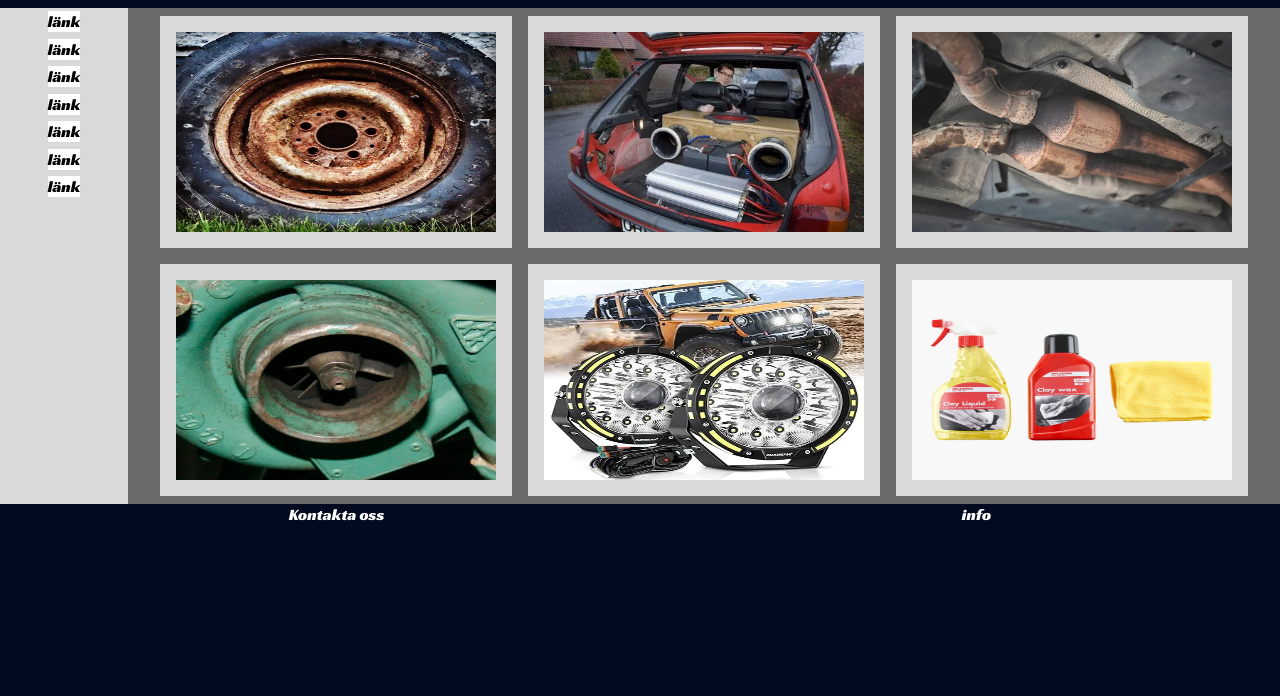
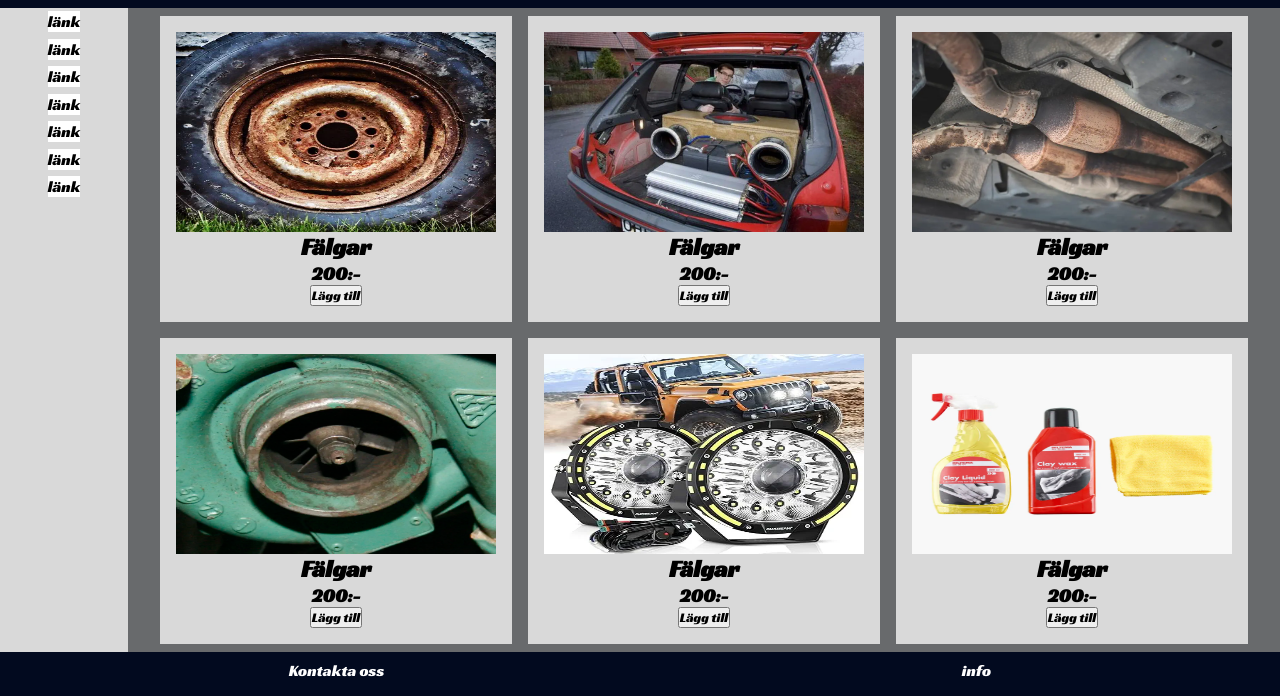
Before and after one commit to TE22E-Jinneklint-Filip/Webbshop, a plain HTML site: page index.html in a window 1280 px wide. Shown: the part 104-800 px from the top of the page. Drawn offline with Linux system fonts and the light colour scheme.

Commit message:
Fix av meny knapp för mobil och surfplatta och la till namn pris och knappar till produkterna

```diff
--- a/index.html
+++ b/index.html
@@ -19,7 +19,9 @@
       <img src="img/Kundvagn.webp" alt="kundvagn" />
     </header>
     <nav>
-      <button><p>meny</p></button>
+      <button>
+        <p>meny</p>
+      </button>
     </nav>
     <main>
       <aside>
@@ -36,17 +38,39 @@
       <div class="produkter">
         <div class="produkt">
           <img src="img/Rostig fälg.webp" alt="Sport fälgar" />
+          <h2>Fälgar</h2>
+          <h3>200:-</h3>
+          <button><p>Lägg till</p></button>
         </div>
-        <div class="produkt"><img src="img/Baslåda.webp" alt="Baslåda" /></div>
+        <div class="produkt">
+          <img src="img/Baslåda.webp" alt="Baslåda" />
+          <h2>Fälgar</h2>
+          <h3>200:-</h3>
+          <button><p>Lägg till</p></button>
+        </div>
         <div class="produkt">
           <img src="img/rostiga rör.webp" alt="Sport avgassystem" />
+          <h2>Fälgar</h2>
+          <h3>200:-</h3>
+          <button><p>Lägg till</p></button>
         </div>
-        <div class="produkt"><img src="img/Turbo.webp" alt="Turbo" /></div>
+        <div class="produkt">
+          <img src="img/Turbo.webp" alt="Turbo" />
+          <h2>Fälgar</h2>
+          <h3>200:-</h3>
+          <button><p>Lägg till</p></button>
+        </div>
         <div class="produkt">
           <img src="img/Lampor.webp" alt="Off-road lyktor" />
+          <h2>Fälgar</h2>
+          <h3>200:-</h3>
+          <button><p>Lägg till</p></button>
         </div>
         <div class="produkt">
           <img src="img/vax.webp" alt="Vax och trasa" />
+          <h2>Fälgar</h2>
+          <h3>200:-</h3>
+          <button><p>Lägg till</p></button>
         </div>
       </div>
     </main>
--- a/style.css
+++ b/style.css
@@ -71,6 +71,7 @@ footer {
 }
 footer a {
   align-self: center;
+  padding: 0.5rem;
 }
 
 .produkt {
@@ -82,8 +83,19 @@ footer a {
   flex-direction: column;
 }
 
+.produkt button {
+  display: flex;
+  width: fit-content;
+  align-self: center;
+}
+
 nav {
   background-color: #d9d9d9;
+}
+
+nav p {
+  background-color: white;
+  width: 75vw;
 }
 
 @media only screen and (max-width: 767px) {
```
